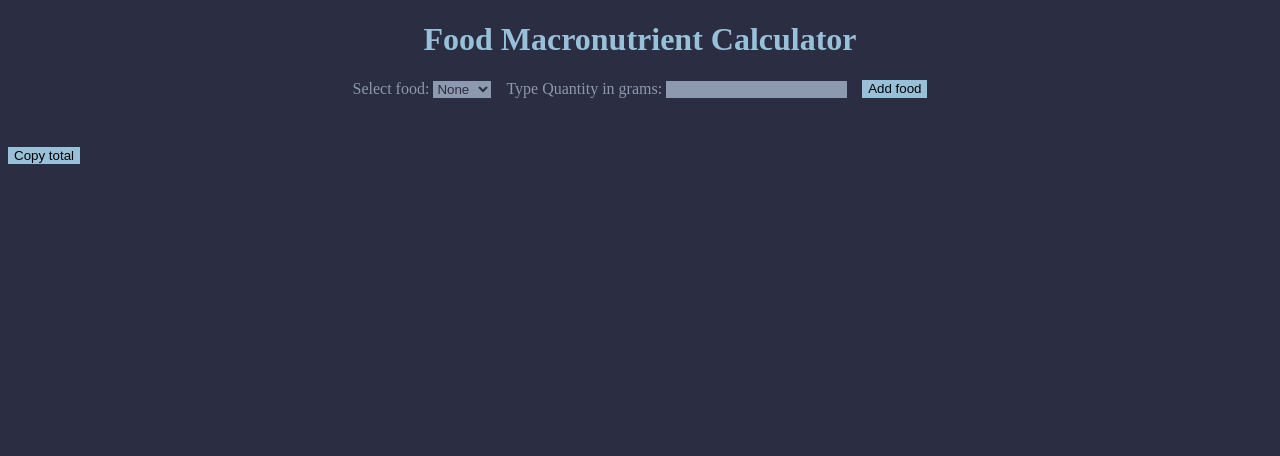
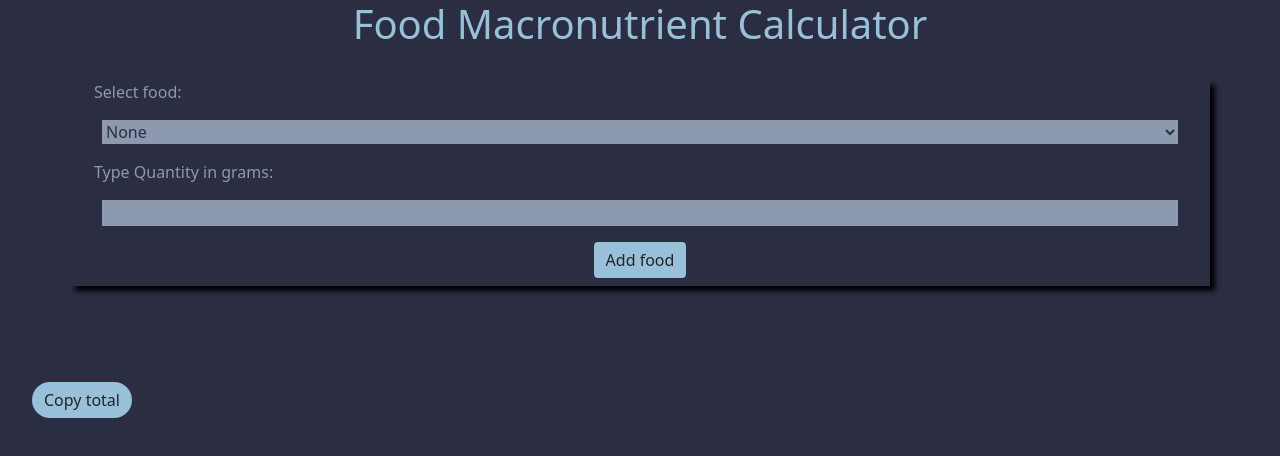
Before and after one commit to Abzazuet/Macronutrient-Calculator, a website: page index.html in a window 1280 px wide. Drawn offline with nearby package versions, Linux system fonts and the light colour scheme.

Commit message:
Bootstrap added, some styles added

```diff
--- a/index.html
+++ b/index.html
@@ -6,12 +6,14 @@
     <meta http-equiv="X-UA-Compatible" content="IE=edge">
     <meta name="viewport" content="width=device-width, initial-scale=1.0">
     <title>Phase 1 Project</title>
+    <link href="https://cdn.jsdelivr.net/npm/bootstrap@5.0.2/dist/css/bootstrap.min.css" rel="stylesheet"
+        integrity="sha384-EVSTQN3/azprG1Anm3QDgpJLIm9Nao0Yz1ztcQTwFspd3yD65VohhpuuCOmLASjC" crossorigin="anonymous">
     <link rel="stylesheet" href="./styles.css">
 </head>
 
 <body>
     <h1>Food Macronutrient Calculator</h1>
-    <form action="#">
+    <form action="#" class="container">
         <div class="container">
             <label for="foodSelection">Select food: </label>
             <select name="foodSelection" id="food">
@@ -26,14 +28,14 @@
             <label for="quantity">Type Quantity in grams:</label>
             <input type="number" name="quantity" id="quantity" min="1" class="input">
         </div>
-        <input type="submit" value="Add food" class="btn" id="addFood">
+        <input type="submit" value="Add food" class="btn ounded-pill btn-rounded btn submit" id="addFood">
     </form>
     <div class="foods-container" id="foodContainer">
     </div>
     <div class="total" id="total">
 
     </div>
-    <button id="copyTotal" class="btn">
+    <button id="copyTotal" class="rounded-pill btn-rounded btn">
         Copy total
     </button>
     <script src="./source/index.js"></script>
--- a/styles.css
+++ b/styles.css
@@ -5,6 +5,7 @@
   --button-color: #98c1d9;
   --hover-button: #d90429;
   --font1: #98c1d9;
+  --shadow: 5px 5px 5px black;
 }
 body {
   background-color: var(--bg-color);
@@ -17,28 +18,39 @@ form {
   color: var(--bg2-color);
   display: flex;
   flex-direction: row;
-  gap: 15px;
-  justify-content: center;
+  gap: 4rem;
+  margin: 2rem;
+  align-content: center;
+  box-shadow: var(--shadow);
 }
 select,
 .input {
   background-color: var(--bg2-color);
   border: none;
   color: var(--bg-color);
+  margin: .5rem;
 }
 .container {
   background-color: var(--bg-color);
+  display: flex;
+  flex-direction: column;
+  gap: .5rem;
+
 }
 .btn {
   background-color: var(--button-color);
   border: none;
+  margin: 0 auto .5rem auto;
+}
+.submit{
+  margin: 0 auto .5rem auto;
 }
 .btn:hover {
   cursor: pointer;
   background-color: var(--hover-button);
 }
 .foods-container {
-  margin-top: 3rem;
+  margin: 3rem;
   display: grid;
   grid-template-columns: repeat(auto-fill, minmax(250px, 1fr));
   gap: 5px;
@@ -47,11 +59,13 @@ select,
   background-color: var(--bg2-color);
   color: var(--bg-color);
   text-align: center;
+  margin: 3px auto;
+  box-shadow:var(--shadow);
+  min-width: 240px;
 }
 .total {
-  min-width: 250px;
-  max-width: 800px;
   margin: 0 auto;
+  width: 350px;
 }
 .quantity::after, .grams::after{
     content: 'g';
@@ -59,3 +73,6 @@ select,
 .cals::after{
     content: 'kcal';
 }
+#copyTotal{
+  margin-left: 2rem;
+}
```
Also changed, not shown: package.json (added, +22 -0 lines), 1 other file.
